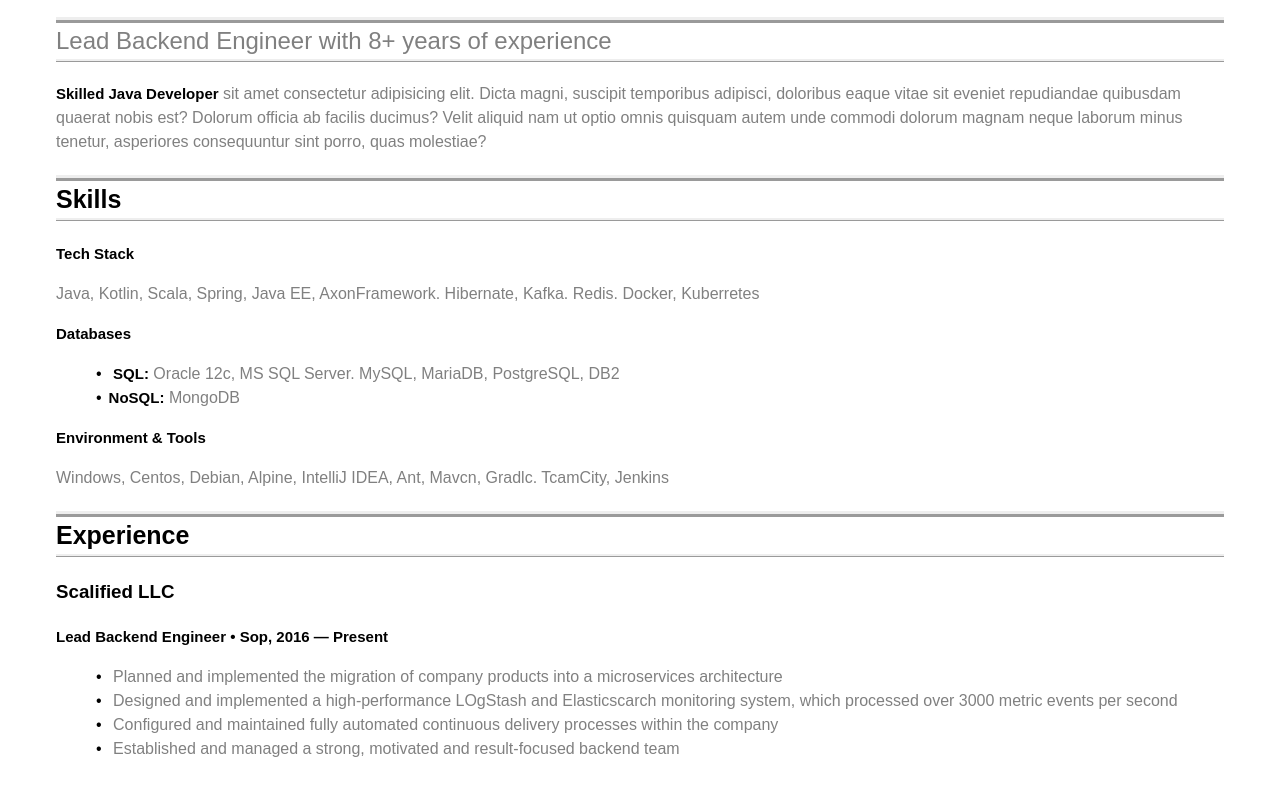
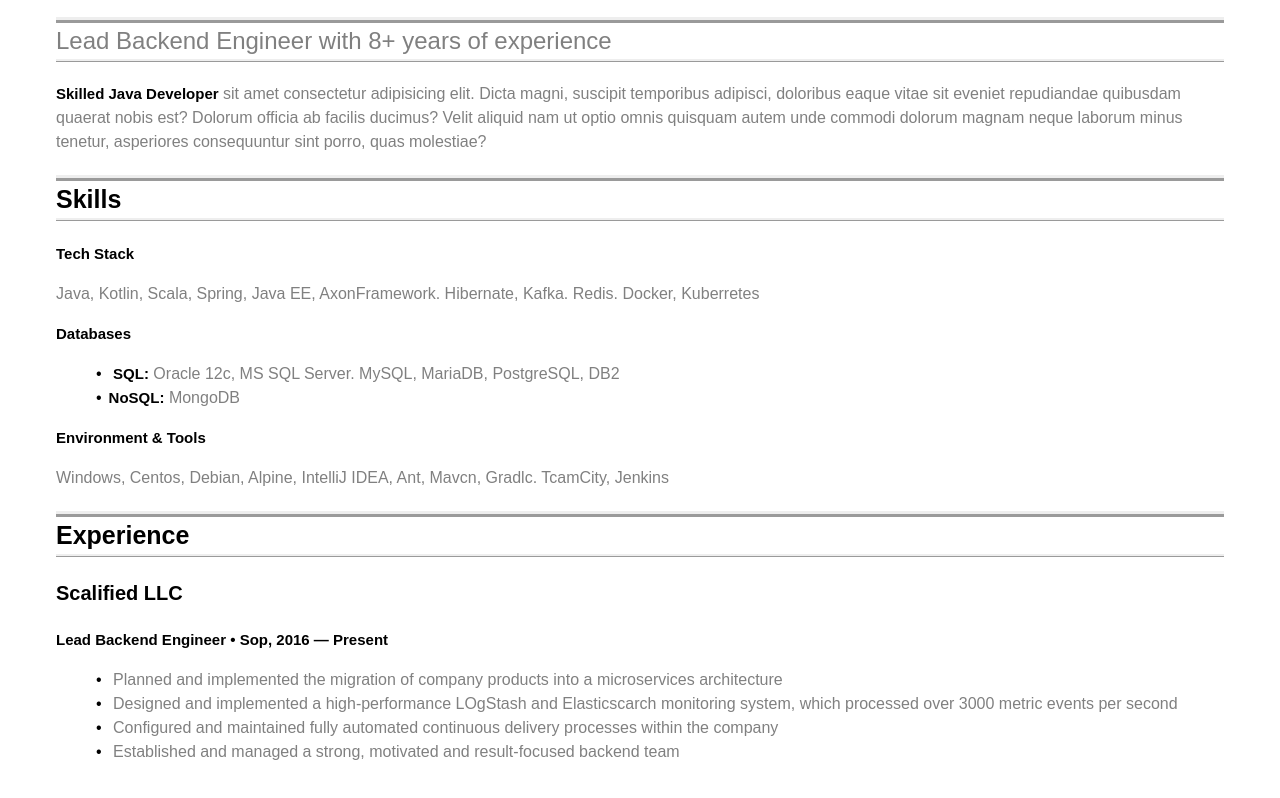
Before and after one commit to novolokova/Home-work-12.12.22_HTML, a plain HTML site: page index.html in a window 1280 px wide. Shown: the part 368-1166 px from the top of the page. Drawn offline with Linux system fonts and the light colour scheme.

Commit message:
Add style

```diff
--- a/assest/css/style.css
+++ b/assest/css/style.css
@@ -45,6 +45,9 @@ a {
     font-size: 25px;
 
 }
+.h3-size{
+    font-size: 20px;
+}
 
 li {
     list-style-type: none;
--- a/index.html
+++ b/index.html
@@ -68,7 +68,7 @@
       </article>
       <article>
         <h2 class="h2-size border-h2 text-modify">Experience</h2>
-        <h3 class="text-modify">Scalified LLC</h3>
+        <h3 class="h3-size text-modify">Scalified LLC</h3>
         <p>
           <span class="p-size text-modify"
             >Lead Backend Engineer • Sop, 2016 — Present</span
```
